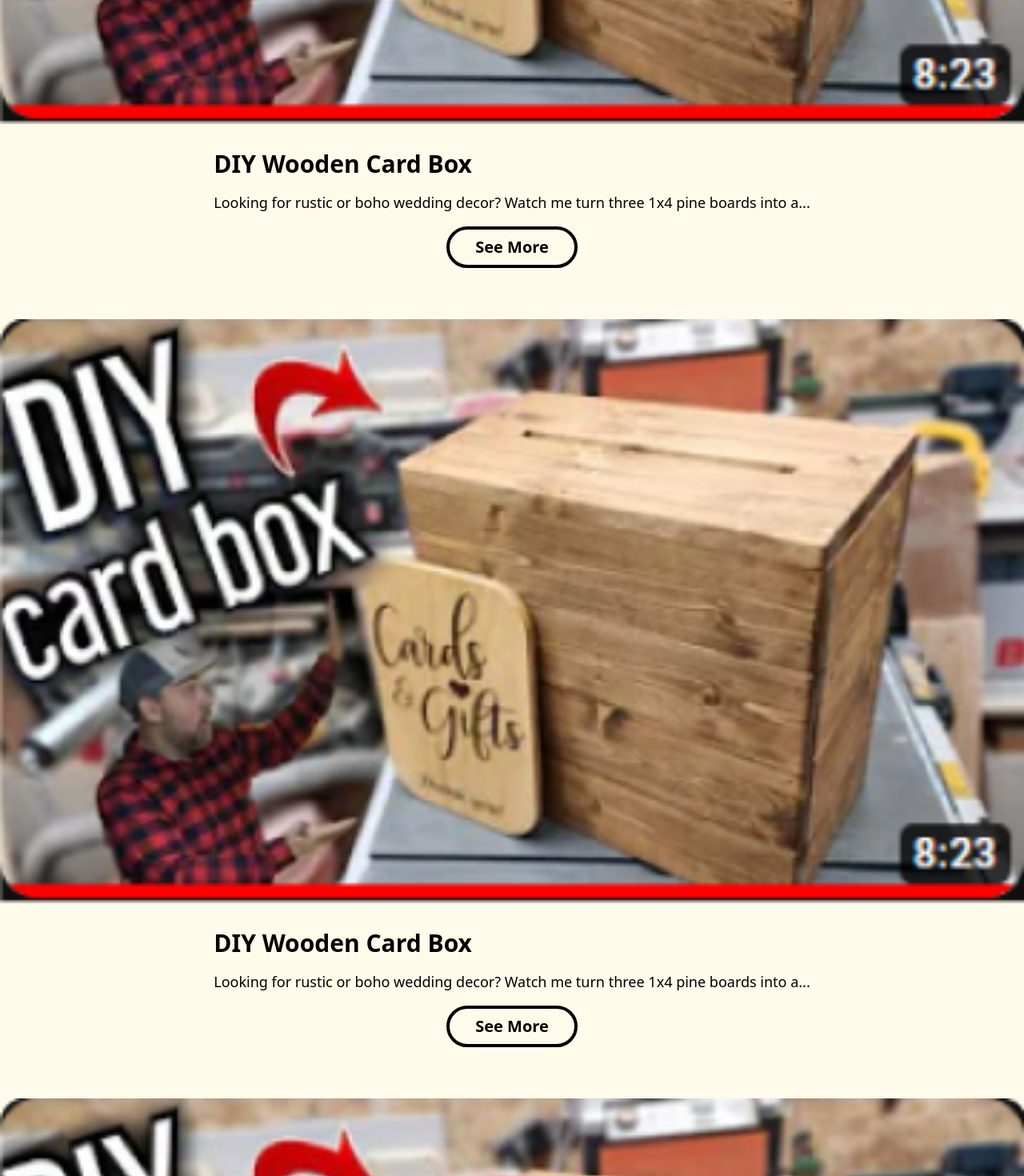
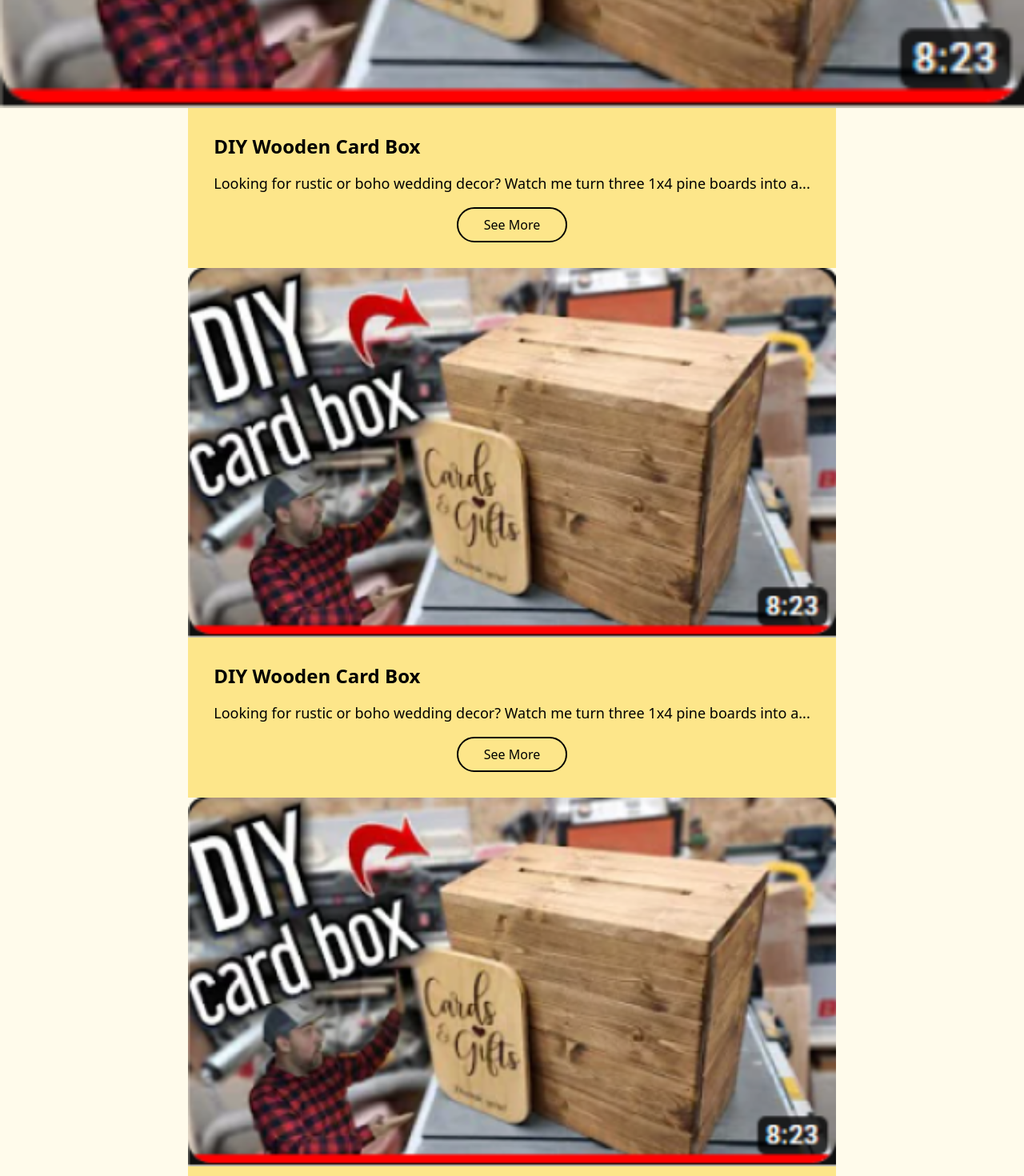
Before and after one commit to mikecebul/crafted-by-ray, a Next.js app: page / in a window 1280 px wide. Shown: the part 1320-2790 px from the top of the page at 80% size. Built offline with nearby package versions, Linux system fonts and the light colour scheme.

Commit message:
adjust font size hiearchy

```diff
--- a/src/components/projects.tsx
+++ b/src/components/projects.tsx
@@ -12,82 +12,76 @@ const Projects = () => {
       animate={{ opacity: 1 }}
       transition={{ duration: 0.8, delay: 0.3 }}
     >
-      <h2 className="pt-16 text-4xl font-semibold text-center">
+      <h2 className="pt-16 text-3xl font-semibold text-center">
         YouTube Videos
       </h2>
-      <div className="flex flex-col w-full pt-8">
+      <div className="flex flex-col w-full py-4">
         <div className="flex flex-col items-center">
           <Image
             className="object-cover w-full"
             src={Thumbnail}
             alt="YouTube video preview"
           />
-          <div className="p-8">
-            <p className="text-3xl font-semibold">DIY Wooden Card Box</p>
-            <p className="pt-4 text-lg">
+          <div className="p-8 bg-amber-200">
+            <p className="text-2xl font-semibold">DIY Wooden Card Box</p>
+            <p className="pt-4 text-lg font-light">
               Looking for rustic or boho wedding decor? Watch me turn three 1x4
               pine boards into a...
             </p>
             <div className="flex justify-center pt-4">
               <Link
                 href="#"
-                className="px-8 py-2 text-xl font-semibold border-4 border-black rounded-full"
+                className="px-8 py-2 border-2 border-black rounded-full font-lg semibold text-"
+              >
+                See More
+              </Link>
+            </div>
+          </div>
+          <div className="flex flex-col items-center">
+          <Image
+            className="object-cover w-full"
+            src={Thumbnail}
+            alt="YouTube video preview"
+          />
+          <div className="p-8 bg-amber-200">
+            <p className="text-2xl font-semibold">DIY Wooden Card Box</p>
+            <p className="pt-4 text-lg font-light">
+              Looking for rustic or boho wedding decor? Watch me turn three 1x4
+              pine boards into a...
+            </p>
+            <div className="flex justify-center pt-4">
+              <Link
+                href="#"
+                className="px-8 py-2 border-2 border-black rounded-full font-lg semibold text-"
+              >
+                See More
+              </Link>
+            </div>
+          </div>
+        </div><div className="flex flex-col items-center">
+          <Image
+            className="object-cover w-full"
+            src={Thumbnail}
+            alt="YouTube video preview"
+          />
+          <div className="p-8 bg-amber-200">
+            <p className="text-2xl font-semibold">DIY Wooden Card Box</p>
+            <p className="pt-4 text-lg font-light">
+              Looking for rustic or boho wedding decor? Watch me turn three 1x4
+              pine boards into a...
+            </p>
+            <div className="flex justify-center pt-4">
+              <Link
+                href="#"
+                className="px-8 py-2 border-2 border-black rounded-full font-lg semibold text-"
               >
                 See More
               </Link>
             </div>
           </div>
         </div>
-      </div>
-      <div className="flex flex-col w-full pt-8">
-        <div className="flex flex-col items-center">
-          <Image
-            className="object-cover w-full"
-            src={Thumbnail}
-            alt="YouTube video preview"
-          />
-          <div className="p-8">
-            <p className="text-3xl font-semibold">DIY Wooden Card Box</p>
-            <p className="pt-4 text-lg">
-              Looking for rustic or boho wedding decor? Watch me turn three 1x4
-              pine boards into a...
-            </p>
-            <div className="flex justify-center pt-4">
-              <Link
-                href="#"
-                className="px-8 py-2 text-xl font-semibold border-4 border-black rounded-full"
-              >
-                See More
-              </Link>
-            </div>
-          </div>
         </div>
       </div>
-      <div className="flex flex-col w-full pt-8">
-        <div className="flex flex-col items-center">
-          <Image
-            className="object-cover w-full"
-            src={Thumbnail}
-            alt="YouTube video preview"
-          />
-          <div className="p-8">
-            <p className="text-3xl font-semibold">DIY Wooden Card Box</p>
-            <p className="pt-4 text-lg">
-              Looking for rustic or boho wedding decor? Watch me turn three 1x4
-              pine boards into a...
-            </p>
-            <div className="flex justify-center pt-4">
-              <Link
-                href="#"
-                className="px-8 py-2 text-xl font-semibold border-4 border-black rounded-full"
-              >
-                See More
-              </Link>
-            </div>
-          </div>
-        </div>
-      </div>
-      \
     </motion.div>
   );
 };
```
